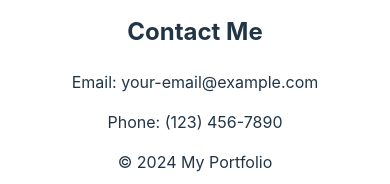
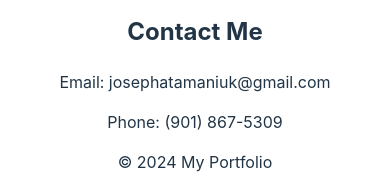
Before and after one commit to kurlee710/react-portfolio-project, a React (Vite) app: page /contact in a window 390 px wide. Shown: the part 440-624 px from the top of the page. Built offline with nearby package versions, Linux system fonts and the light colour scheme.

Commit message:
edited email and phone in contact.jsx

```diff
--- a/src/pages/Contact.jsx
+++ b/src/pages/Contact.jsx
@@ -4,8 +4,8 @@ const Contact = () => {
   return (
     <div>
       <h2>Contact Me</h2>
-      <p>Email: your-email@example.com</p>
-      <p>Phone: (123) 456-7890</p>
+      <p>Email: josephatamaniuk@gmail.com</p>
+      <p>Phone: (901) 867-5309</p>
     </div>
   );
 };
```
